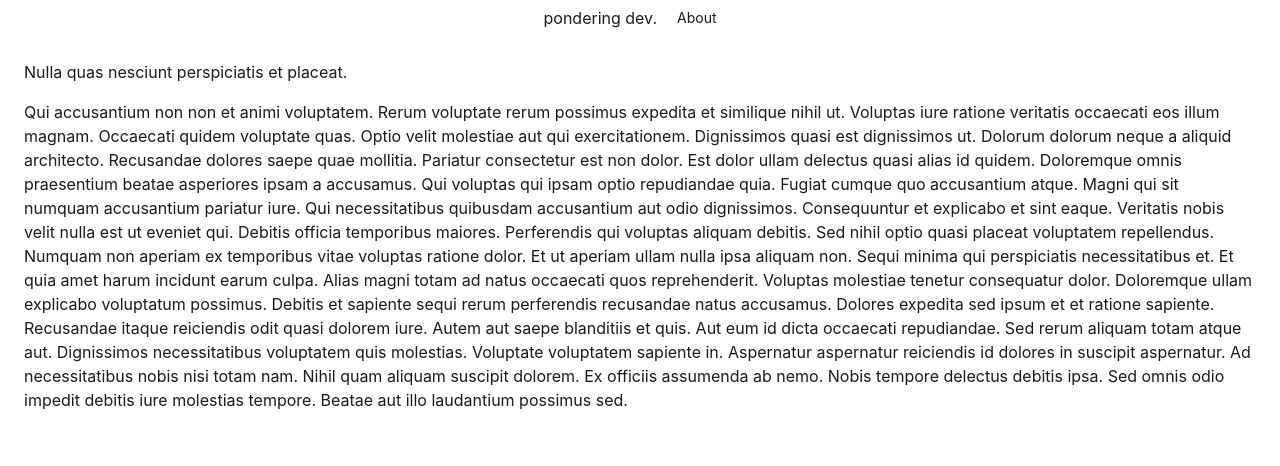
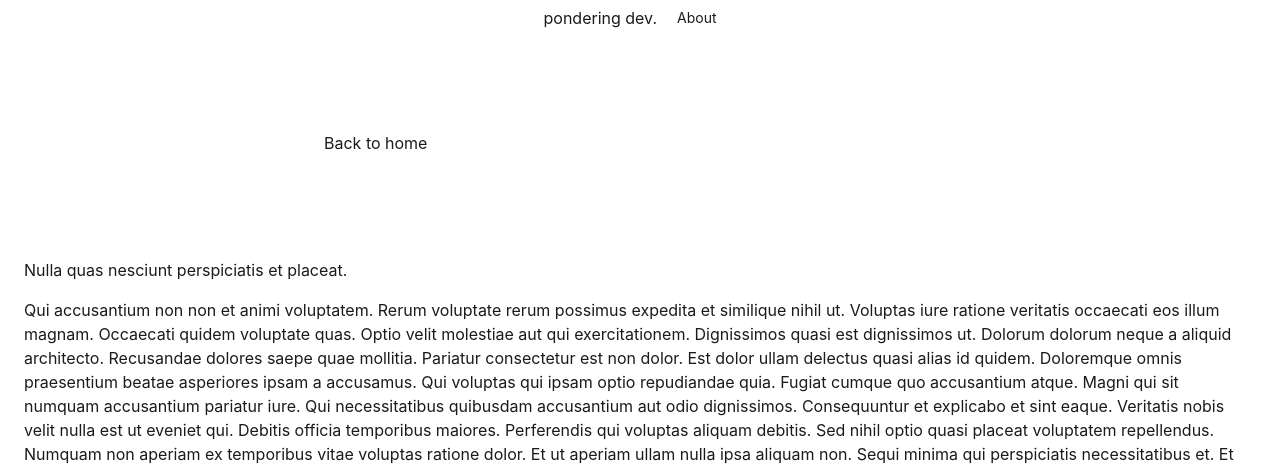
Before and after one commit to rhysez/pondering-dev, a Laravel app: a page that uses resources/views/posts/view.blade.php in a window 1280 px wide. Shown: the top 466 px of the page. Run offline with Laravel 12, Linux system fonts and the light colour scheme; data comes from the database, SQL or seed files in the repository; some libraries are stand-ins or nearby versions; some web fonts are replaced.

Commit message:
feat: add 'back to home' button on post view page

```diff
--- a/resources/views/components/layout.blade.php
+++ b/resources/views/components/layout.blade.php
@@ -30,7 +30,7 @@
         </a>
 
         <ul class="flex items-center space-x-2 lg:text-base text-sm">
-            <a href="{{ route('home') }}" class="text-neutral-100 transition-colors px-5 py-1 border-2 border-neutral-800 rounded-full bg-neutral-800 hover:bg-red-500 hover:border-red-400">
+            <a href="{{ route('about') }}" class="text-neutral-100 transition-colors px-5 py-1 border-2 border-neutral-800 rounded-full bg-neutral-800 hover:bg-red-500 hover:border-red-400">
                 <li>About</li>
             </a>
         </ul>
--- a/resources/views/home.blade.php
+++ b/resources/views/home.blade.php
@@ -1,6 +1,6 @@
 <x-layout>
     @if (! count($posts))
-        <p>Nothing here yet!</p>
+        <p>Hmm, nothing here yet.</p>
     @else
         <div class="grid xl:grid-cols-4 lg:grid-cols-3 md:grid-cols-2 gap-4">
             @foreach($posts as $post)
--- a/resources/views/posts/view.blade.php
+++ b/resources/views/posts/view.blade.php
@@ -1,6 +1,10 @@
 <x-layout>
     <main class="flex flex-col mx-auto gap-4 text-neutral-800 xl:w-1/2 md:w-[75%]">
-        <h1 class="lg:text-6xl font-bold text-center">{{$post->title}}</h1>
+        <a href="{{route('home')}}" class="px-4 py-2 text-neutral-100 bg-neutral-800 rounded-full hover:bg-red-500 transition-colors w-fit flex items-center gap-2 mb-4">
+            <x-lucide-arrow-left class="w-5 h-5" />
+            <p>Back to home</p>
+        </a>
+        <h1 class="lg:text-6xl font-bold">{{$post->title}}</h1>
         <article class="lg:text-lg text-base">
             {{$post->body}}
         </article>
--- a/routes/web.php
+++ b/routes/web.php
@@ -3,5 +3,9 @@
 use App\Http\Controllers\PostController;
 use Illuminate\Support\Facades\Route;
 
+Route::get('/about', function () {
+    return view('about');
+})->name('about');
+
 Route::get('/', [PostController::class, 'index'])->name('home');
 Route::get('/posts/{slug}', [PostController::class, 'view'])->name('posts.view');
```
Also changed, not shown: tests/Feature/PostControllerTest.php (+2 -1 lines).
